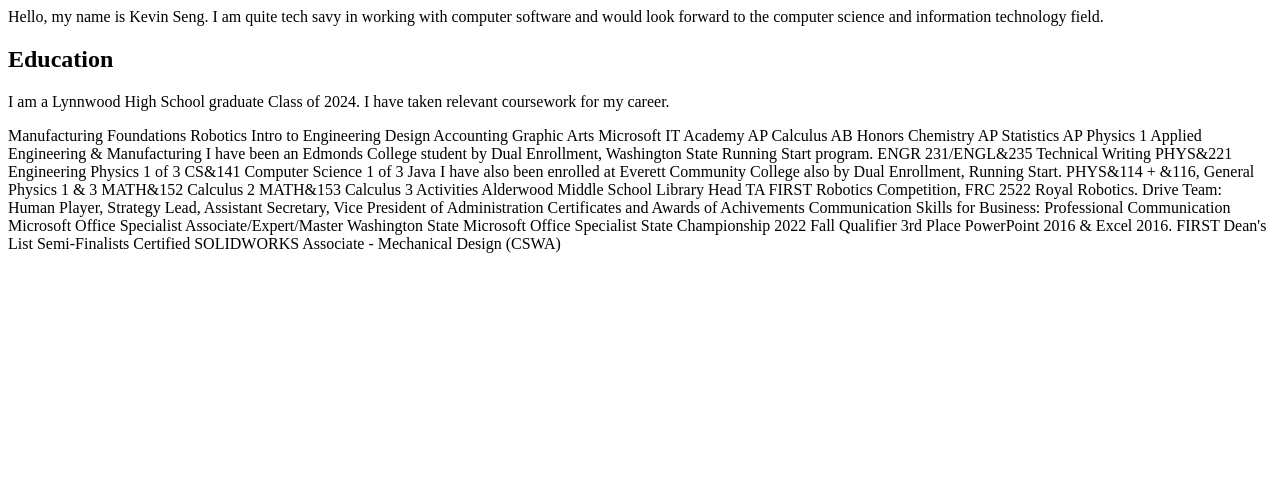
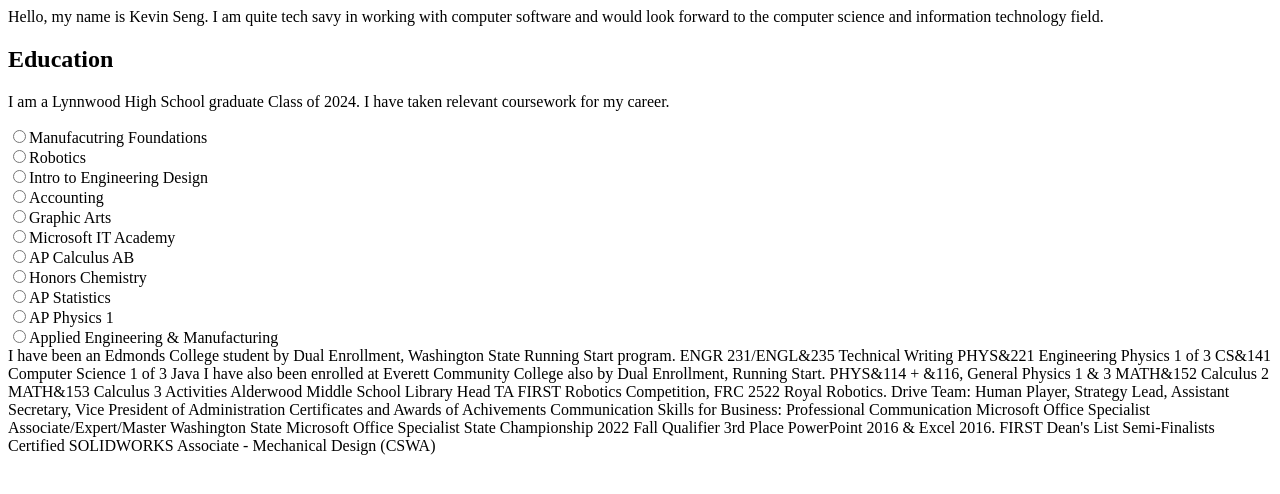
Before and after one commit to senkev98241/sp2023test, a plain HTML site: page index.html in a window 1280 px wide. Drawn offline with Linux system fonts and the light colour scheme.

Commit message:
Update index.html

```diff
--- a/index.html
+++ b/index.html
@@ -5,17 +5,17 @@
 
   <h2>Education</h2>
   <p>I am a Lynnwood High School graduate Class of 2024. I have taken relevant coursework for my career.</p>
-  Manufacturing Foundations
-  Robotics
-  Intro to Engineering Design
-  Accounting
-  Graphic Arts
-  Microsoft IT Academy
-  AP Calculus AB
-  Honors Chemistry
-  AP Statistics
-  AP Physics 1
-  Applied Engineering & Manufacturing
+  <input type="radio" name="education" value="manufacturing foundations">Manufacutring Foundations<br/>
+  <input type="radio" name="education" value="Robotics">Robotics<br/>
+  <input type="radio" name="education" value="intro to engineering design">Intro to Engineering Design<br/>
+  <input type="radio" name="education" value="accounting">Accounting<br/>
+  <input type="radio" name="education" value="graphic arts">Graphic Arts<br/>
+  <input type="radio" name="education" value="microsoft it academy">Microsoft IT Academy<br/>
+  <input type="radio" name="education" value="ap calculus ab">AP Calculus AB<br/>
+  <input type="radio" name="education" value="honors chemistry">Honors Chemistry<br/>
+  <input type="radio" name="education" value="ap statistics">AP Statistics<br/>
+  <input type="radio" name="education" value="ap physics 1">AP Physics 1<br/>
+  <input type="radio" name="education" value="applied engineering and manufacturing">Applied Engineering & Manufacturing<br/>
 
   I have been an Edmonds College student by Dual Enrollment, Washington State Running Start program.
   ENGR 231/ENGL&235 Technical Writing
```
